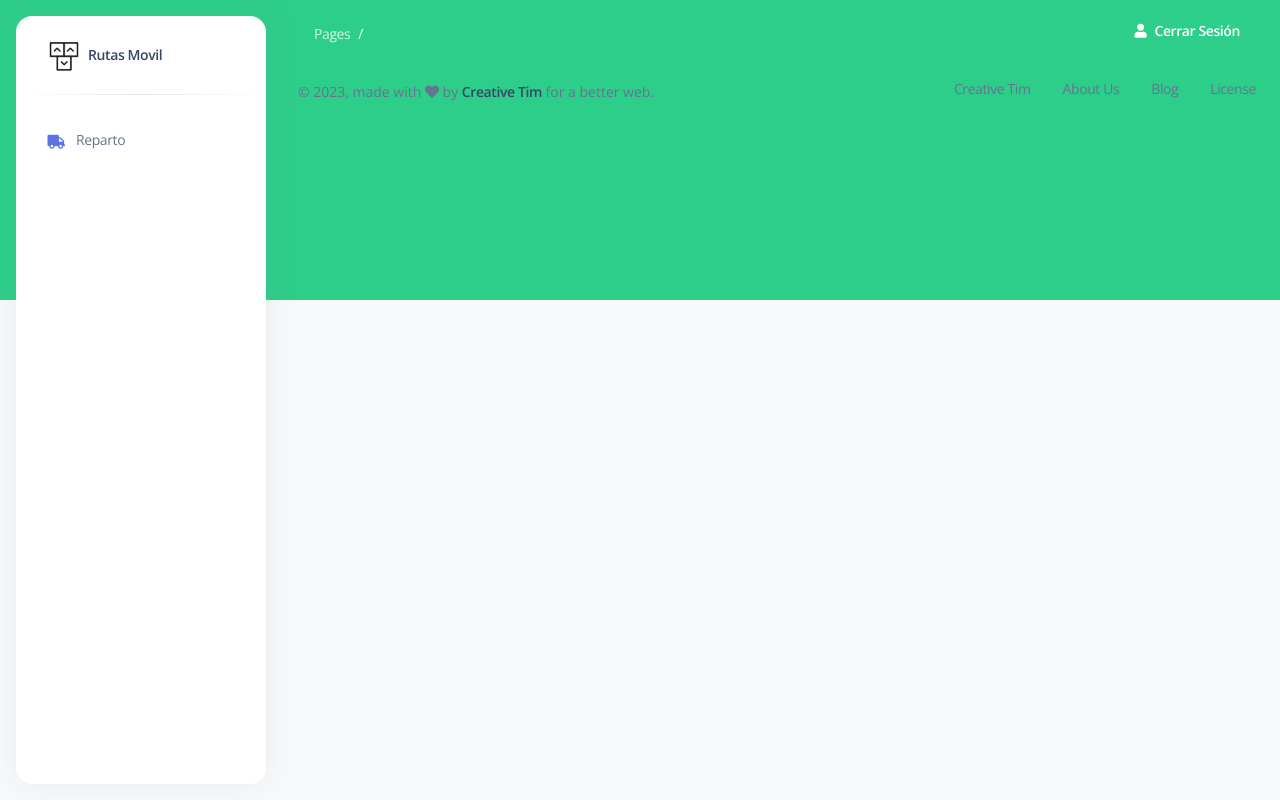
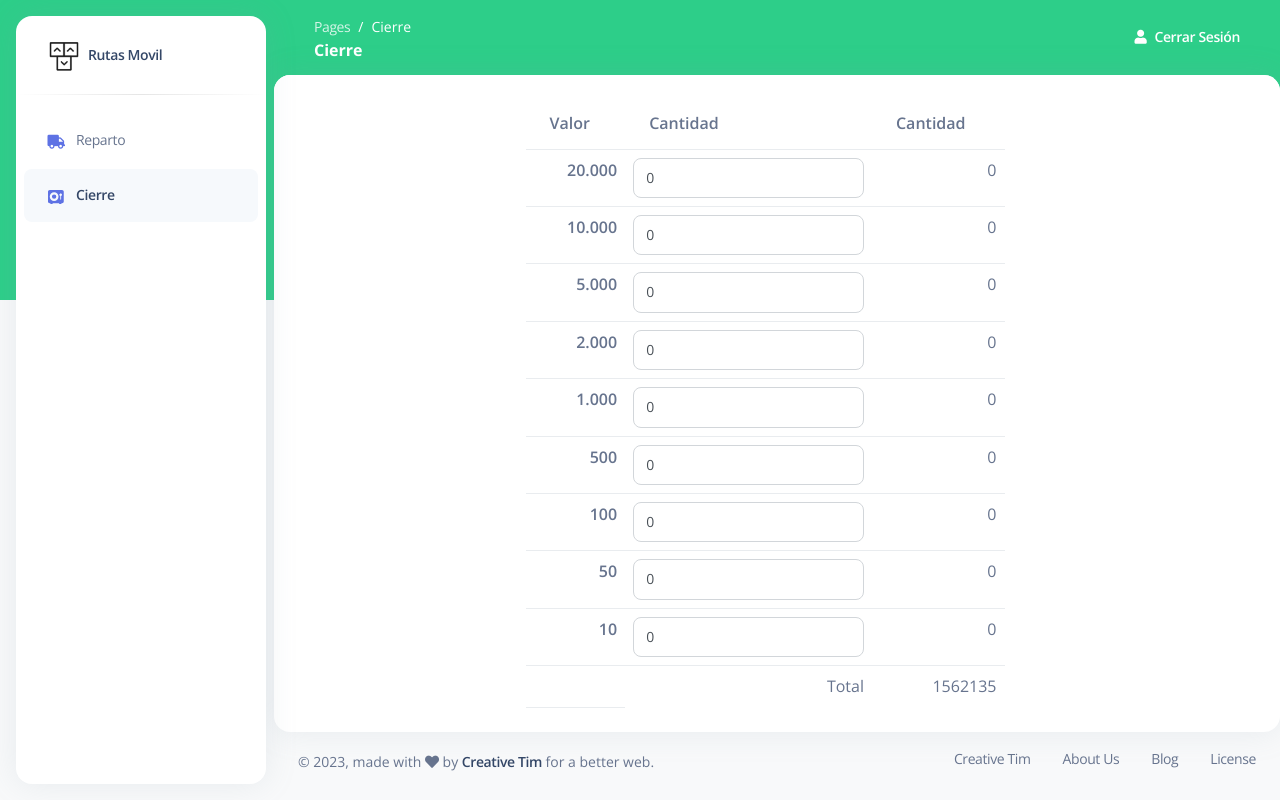
Before and after one commit to Josuemart555/movillogisiticarutas, a Vue app: page /cierre in a window 1280 px wide. Built offline with nearby package versions, Linux system fonts and the light colour scheme.

Commit message:
se agrega nueva vista cierre, se agrega tabla para ingresar cantidades de efectivo

```diff
--- a/src/examples/Sidenav/SidenavList.vue
+++ b/src/examples/Sidenav/SidenavList.vue
@@ -12,6 +12,19 @@
         >
           <template v-slot:icon>
             <i class="fa fa-truck text-primary text-sm opacity-10"></i>
+          </template>
+        </sidenav-item>
+      </li>
+      <li class="nav-item">
+        <sidenav-item
+            url="/cierre"
+            :class="getRoute() === 'cierre' ? 'active' : ''"
+            :navText="'Cierre'"
+        >
+          <template v-slot:icon>
+            <span class="text-primary text-sm opacity-10">
+              <svg xmlns="http://www.w3.org/2000/svg" height="1em" viewBox="0 0 576 512"><!--! Font Awesome Free 6.4.0 by @fontawesome - https://fontawesome.com License - https://fontawesome.com/license (Commercial License) Copyright 2023 Fonticons, Inc. --><path d="M64 0C28.7 0 0 28.7 0 64V416c0 35.3 28.7 64 64 64H80l16 32h64l16-32H400l16 32h64l16-32h16c35.3 0 64-28.7 64-64V64c0-35.3-28.7-64-64-64H64zM224 320a80 80 0 1 0 0-160 80 80 0 1 0 0 160zm0-240a160 160 0 1 1 0 320 160 160 0 1 1 0-320zM480 221.3V336c0 8.8-7.2 16-16 16s-16-7.2-16-16V221.3c-18.6-6.6-32-24.4-32-45.3c0-26.5 21.5-48 48-48s48 21.5 48 48c0 20.9-13.4 38.7-32 45.3z"/></svg>
+            </span>
           </template>
         </sidenav-item>
       </li>
--- a/src/router/index.js
+++ b/src/router/index.js
@@ -10,6 +10,7 @@ import Signin from "../views/Signin.vue";
 import Panel from "../views/Panel.vue";
 import Rutas from "../views/Rutas";
 import RutaDetalle from "../views/RutaDetalle";
+import Cierre from "../views/Cierre.vue";
 
 const routes = [
   {
@@ -72,7 +73,11 @@ const routes = [
     name: "RutaDetalle",
     component: RutaDetalle,
   },
-
+  {
+    path: "/cierre",
+    name: "Cierre",
+    component: Cierre,
+  },
 ];
 
 const router = createRouter({
--- /dev/null
+++ b/src/views/Cierre.vue
@@ -0,0 +1,145 @@
+<template>
+  <div>
+    <div class="card">
+      <div class="card-header pb-0">
+        <div class="pe-md-3 d-flex align-items-center ms-md-auto">
+          <div class="input-group">
+            <!-- <input
+              type="date"
+              class="form-control"
+              v-model="fechaInput"
+              @keydown.enter.prevent="obtenerRutas()"
+            />
+            <button class="btn btn-sm mb-0 shadow-sm input-group-text" @click="obtenerRutas">
+              <i class="fas fa-search" aria-hidden="true"></i>
+            </button> -->
+          </div>
+        </div>
+      </div>
+      <div class="card-body px-0 pt-0 pb-2">
+        <div class="col-12 row">
+          <div class="col-3 ">
+          </div>
+          <div class="col-6 ">
+            <div class="table-responsive p-0">
+              <table class="table">
+                <thead>
+                <tr>
+                  <th scope="col">Valor</th>
+                  <th scope="col">Cantidad</th>
+                  <th scope="col">cantidad</th>
+                </tr>
+                </thead>
+                <tbody>
+                <tr>
+                  <th scope="row" class="text-end">20.000</th>
+                  <td>
+                    <input type="number" class="form-control" v-model="efectivo['20000']" >
+                  </td>
+                  <td class="text-end">{{ efectivo["20000"] * 20000 }}</td>
+                </tr>
+                <tr>
+                  <th scope="row" class="text-end">10.000</th>
+                  <td>
+                    <input type="number" class="form-control" v-model="efectivo['10000']" >
+                  </td>
+                  <td class="text-end">{{ efectivo['10000'] * 10000 }}</td>
+                </tr>
+                <tr>
+                  <th scope="row" class="text-end">5.000</th>
+                  <td>
+                    <input type="number" class="form-control" v-model="efectivo['5000']" >
+                  </td>
+                  <td class="text-end">{{ efectivo['5000'] * 5000 }}</td>
+                </tr>
+                <tr>
+                  <th scope="row" class="text-end">2.000</th>
+                  <td>
+                    <input type="number" class="form-control" v-model="efectivo['2000']" >
+                  </td>
+                  <td class="text-end">{{ efectivo['2000'] * 2000 }}</td>
+                </tr>
+                <tr>
+                  <th scope="row" class="text-end">1.000</th>
+                  <td>
+                    <input type="number" class="form-control" v-model="efectivo['1000']" >
+                  </td>
+                  <td class="text-end">{{ efectivo['1000'] * 1000 }}</td>
+                </tr>
+                <tr>
+                  <th scope="row" class="text-end">500</th>
+                  <td>
+                    <input type="number" class="form-control" v-model="efectivo['500']" >
+                  </td>
+                  <td class="text-end">{{ efectivo['500'] * 500 }}</td>
+                </tr>
+                <tr>
+                  <th scope="row" class="text-end">100</th>
+                  <td>
+                    <input type="number" class="form-control" v-model="efectivo['100']" >
+                  </td>
+                  <td class="text-end">{{ efectivo['100'] * 100 }}</td>
+                </tr>
+                <tr>
+                  <th scope="row" class="text-end">50</th>
+                  <td>
+                    <input type="number" class="form-control" v-model="efectivo['50']" >
+                  </td>
+                  <td class="text-end">{{ efectivo['50'] * 50 }}</td>
+                </tr>
+                <tr>
+                  <th scope="row" class="text-end">10</th>
+                  <td>
+                    <input type="number" class="form-control" v-model="efectivo['10']" >
+                  </td>
+                  <td class="text-end">{{ efectivo['10'] * 10 }}</td>
+                </tr>
+                <tr>
+                  <th scope="row" class="text-end"></th>
+                  <td class="text-end">
+                    Total
+                  </td>
+                  <td class="text-end">1562135</td>
+                </tr>
+                </tbody>
+              </table>
+            </div>
+          </div>
+          <div class="col-3 ">
+          </div>
+        </div>
+      </div>
+    </div>
+  </div>
+</template>
+
+<script>
+export default {
+  name: 'cierre',
+  mounted: function () {
+
+  },
+  data: function () {
+    return {
+      efectivo: {
+        20000: 0,
+        10000: 0,
+        5000: 0,
+        2000: 0,
+        1000: 0,
+        500: 0,
+        100: 0,
+        50: 0,
+        10: 0
+      },
+    }
+  },
+  methods: {
+
+  }
+}
+</script>
+
+<style scoped lang="scss">
+
+</style>
```
